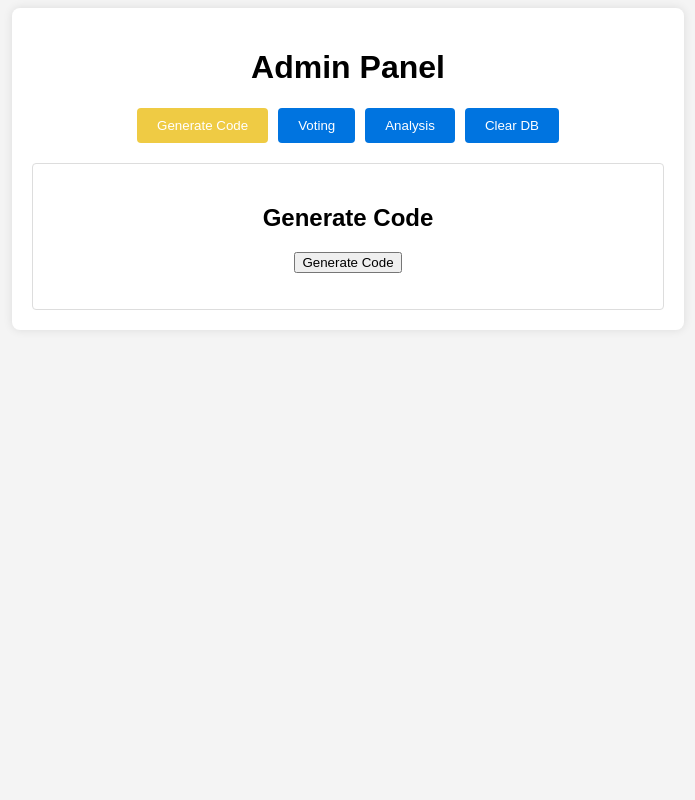
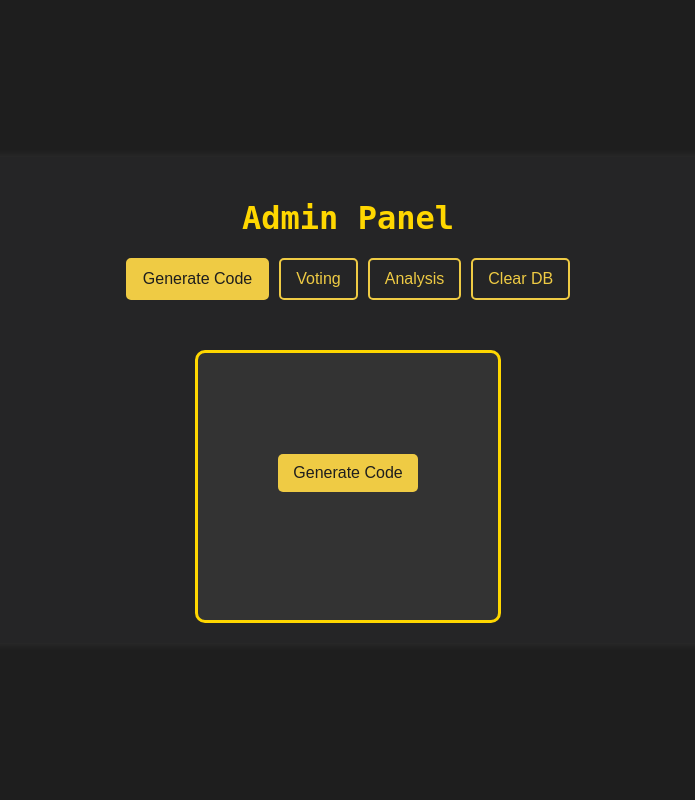
Before and after one commit to KurianAB/Online_voting_system, a Flask app: page /rgaheruikgbyaeurygabo in a window 1280 px wide. Shown: the whole page, without its empty margins (292-987 px from the left). Run offline with Flask 3, Linux system fonts and the light colour scheme.

Commit message:
update: gonna push to github

```diff
--- /dev/null
+++ b/ramjirao@mailnesia.com.txt
@@ -0,0 +1,3 @@
+ramjirao@mailnesia.com
+
+ramu4eventA
--- a/requirements.txt
+++ b/requirements.txt
@@ -0,0 +1 @@
+Flask==2.3.3
--- a/static/script.js
+++ b/static/script.js
@@ -25,7 +25,7 @@ function generateCode() {
     fetch('/generate_code', { method: 'POST' })
         .then(response => response.json())
         .then(data => {
-            document.getElementById("generated-code").textContent = "Generated Code: " + data.code;
+            document.getElementById("generated-code").textContent =  data.code;
         });
 }
 
--- a/templates/admin.html
+++ b/templates/admin.html
@@ -5,6 +5,134 @@
     <meta name="viewport" content="width=device-width, initial-scale=1.0">
     <title>Admin Panel</title>
     <link rel="stylesheet" href="{{ url_for('static', filename='style.css') }}">
+    <style>
+        /* Dark theme with JetBrains Mono font */
+        body {
+            font-family: 'JetBrains Mono', monospace;
+            background-color: #1E1E1E;
+            color: #EFCB44;
+            margin: 0;
+            padding: 0;
+            display: flex;
+            justify-content: center;
+            align-items: center;
+            height: 100vh;
+        }
+
+        /* Container for content */
+        .container {
+            background: #252526;
+            padding: 20px;
+            border-radius: 10px;
+            width: 80%;
+            max-width: 800px;
+            box-shadow: 0 0 10px rgba(255, 255, 255, 0.1);
+        }
+
+        /* Header */
+        h1 {
+            text-align: center;
+            color: #FFD700;
+        }
+
+        /* Tabs Styling */
+        .tabs {
+            display: flex;
+            justify-content: center;
+            margin-bottom: 20px;
+        }
+
+        .tab-link {
+            background: transparent;
+            border: 2px solid #EFCB44;
+            color: #EFCB44;
+            padding: 10px 15px;
+            margin: 0 5px;
+            cursor: pointer;
+            transition: 0.3s;
+            border-radius: 5px;
+        }
+
+        .tab-link:hover, .tab-link.active {
+            background: #EFCB44;
+            color: #1E1E1E;
+        }
+
+        /* Tab Content */
+        .tab-content {
+            display: none;
+            background: #333;
+            padding: 20px;
+            border-radius: 10px;
+        }
+
+        .tab-content.active {
+            display: block;
+        }
+
+        /* Buttons */
+        button {
+            background: #EFCB44;
+            border: none;
+            color: #1E1E1E;
+            padding: 10px 15px;
+            cursor: pointer;
+            border-radius: 5px;
+            font-size: 16px;
+            transition: 0.3s;
+        }
+
+        button:hover {
+            background: #FFD700;
+        }
+
+        /* Input fields */
+        input, select {
+            width: 100%;
+            padding: 10px;
+            margin: 10px 0;
+            border: 1px solid #EFCB44;
+            background: #2D2D2D;
+            color: #EFCB44;
+            border-radius: 5px;
+        }
+
+        /* Voting Message */
+        #voting-message {
+            font-weight: bold;
+            text-align: center;
+            color: green;
+        }
+
+        /* Clear DB Section */
+        #clear-db {
+            text-align: center;
+        }
+
+        #clearDbBtn {
+            background: red;
+            color: white;
+        }
+
+        #clearDbBtn:hover {
+            background: darkred;
+        }
+        #generate-code {
+        font-size: 48px;
+        font-weight: bold;
+        color: #FFD700;
+        margin-top: 20px;
+        background: #333;
+        padding: 80px;
+        border-radius: 10px;
+        display: none;
+        width: fit-content;
+        margin: 50px auto 0;
+        border: 3px solid #FFD700;
+    }
+
+
+    </style>
 </head>
 <body>
     <div class="container">
@@ -17,7 +145,6 @@
         </div>
 
         <div id="generate-code" class="tab-content active">
-            <h2>Generate Code</h2>
             <button onclick="generateCode()">Generate Code</button>
             <p id="generated-code"></p>
         </div>
@@ -30,6 +157,7 @@
 
             <label for="num-candidates">Select Number of Candidates:</label>
             <select id="num-candidates">
+                <option value="" disabled selected>Select</option>
                 <option value="2">2</option>
                 <option value="3">3</option>
                 <option value="4">4</option>
```
Also changed, not shown: voting.db, voting_system.db (deleted), 1 other file.
